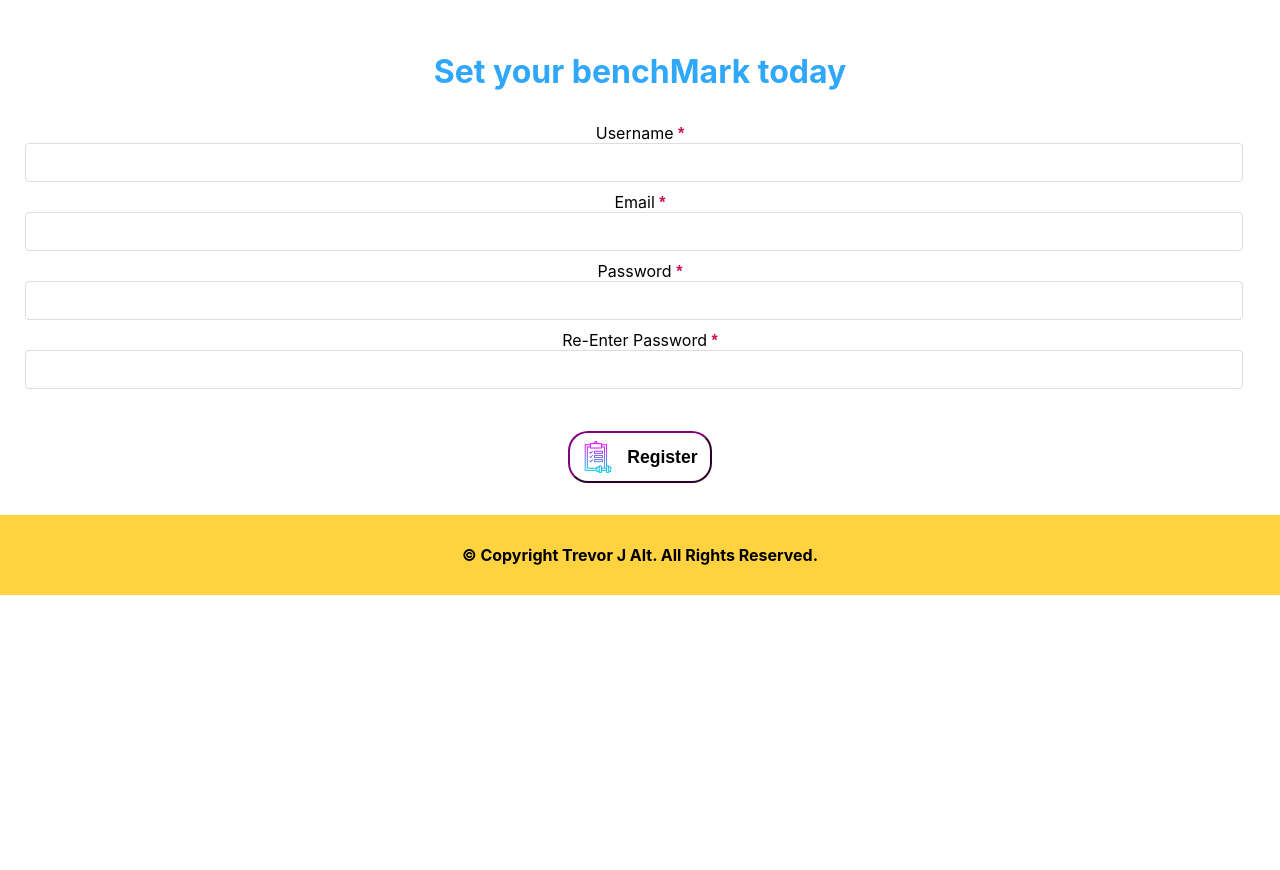
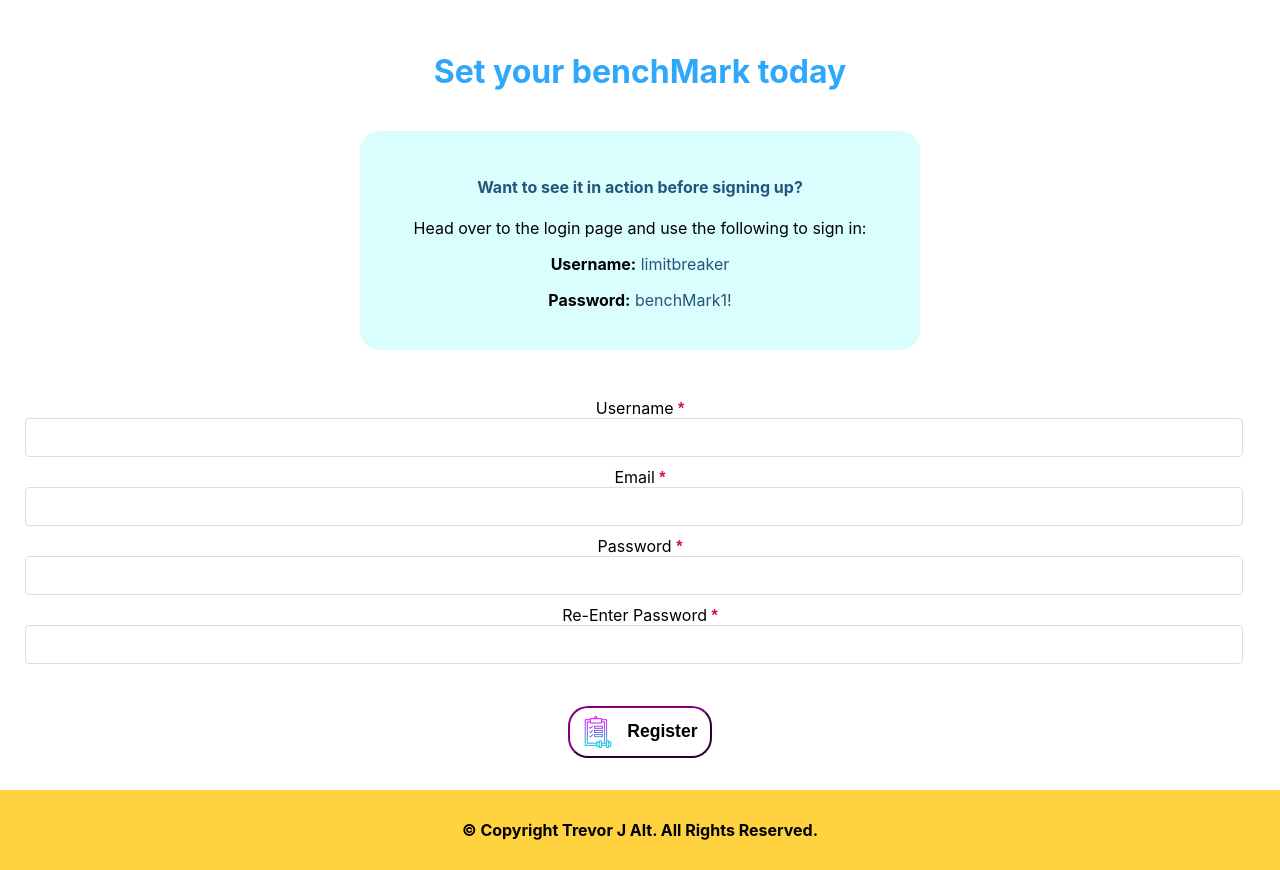
Before and after one commit to trevorjalt/benchmark-client, a React (Create React App) app: page / in a window 1280 px wide. Shown: the part 4800-5670 px from the top of the page. Before the commit the page ends 5395 px from the top, so only its background shows below. Built offline with nearby package versions, Linux system fonts and the light colour scheme.

Commit message:
demo box

```diff
--- a/src/components/Header/Header.css
+++ b/src/components/Header/Header.css
@@ -46,7 +46,6 @@ h1 {
 }
 
 
-
 @media only screen and (min-width: 800px) {
     .Header__not-logged-in, .Header__logged-in {
         display: flex;
--- a/src/components/RegistrationForm/RegistrationForm.css
+++ b/src/components/RegistrationForm/RegistrationForm.css
@@ -25,3 +25,31 @@
     color: #2FA7FB;
     font-size: 4vh;
 }
+
+.DemoContainer {
+    display: flex;
+    justify-content: center;
+    /* align-items: center; */
+}
+
+.DemoInformation {
+    background-color: #DAFDFD;
+    width: 80vw;
+    padding: 3vh;
+    border-radius: 20px;
+    margin: 1vh 0 6vh 0;
+}
+
+.bold {
+    font-weight: bold;
+}
+
+.blue {
+    color: #26547C;
+}
+
+@media only screen and (min-width: 800px) {
+    .DemoInformation {
+        width: 40vw;
+    }
+}
--- a/src/components/RegistrationForm/RegistrationForm.js
+++ b/src/components/RegistrationForm/RegistrationForm.js
@@ -44,6 +44,14 @@ export default class RegistrationForm extends Component {
         return (
             <div>
                 <h3 className='Registration__prompt'>Set your benchMark today</h3>
+                <div className='DemoContainer'>
+                    <div className='DemoInformation'>
+                        <h4 className='blue'>Want to see it in action before signing up?</h4>
+                        <p>Head over to the login page and use the following to sign in:</p>
+                        <p><span className='bold'>Username:</span> <span className='blue'>limitbreaker</span></p>
+                        <p><span className='bold'>Password:</span> <span className='blue'>benchMark1!</span></p>
+                    </div>
+                </div>
                 <form
                     className='RegistrationForm'
                     onSubmit={this.handleSubmit}
```
